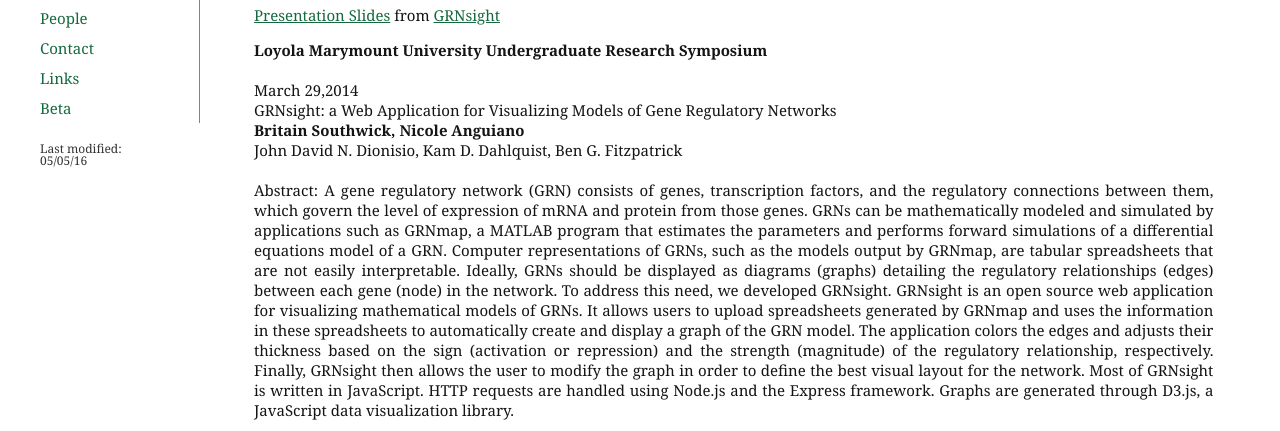
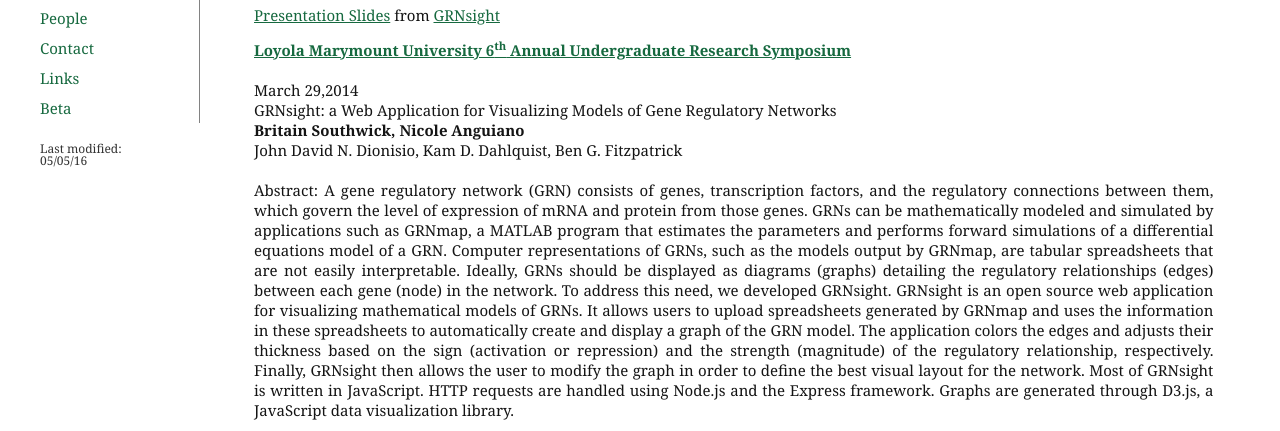
Before and after one commit to dondi/GRNsight, a Jekyll site: the page built from publications.html, in a window 1280 px wide and 900 px high, scrolled down 5744 px, cut to the strip 222-653 px from the top of the window. Built offline with Jekyll 4.4.1, drawn with Linux system fonts in a browser that asks for light colours; nearby versions of some CDN libraries.

Commit message:
linked 2014 lmu symposium to program

```diff
--- a/publications.html
+++ b/publications.html
@@ -107,7 +107,7 @@
                     </div>
                 </div>
                 <p class="abstract">
-                    <span style="font-weight:bold">Loyola Marymount University Undergraduate Research Symposium</span> <br><br>
+                    <span style="font-weight:bold"><a href="http://academics.lmu.edu/media/lmuacademics/undergraduateresearchsymposium/documents/Full%20Program%20with%20abstracts%203.pdf">Loyola Marymount University 6<sup>th</sup> Annual Undergraduate Research Symposium</a></span><br><br>
                     March 29,2014 <br>
                     GRNsight: a Web Application for Visualizing Models of Gene Regulatory Networks <br>
                     <span style="font-weight:bold">Britain Southwick, Nicole Anguiano</span> <br>
```
